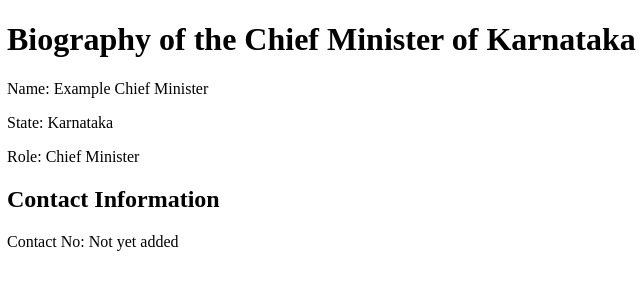
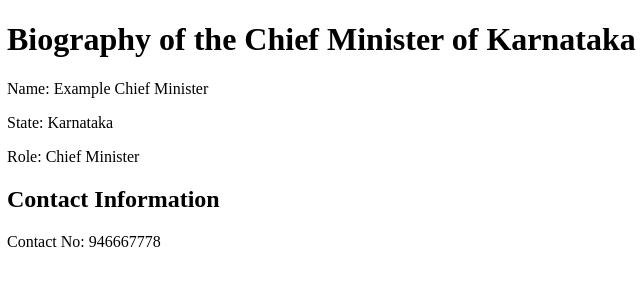
Before and after one commit to amoolya1/merge-conflict, a plain HTML site: page index.html in a window 1280 px wide. Shown: the full height of the page, 1-641 px from the left. Drawn offline with Linux system fonts and the light colour scheme.

Commit message:
Add contact number to index.html

```diff
--- a/index.html
+++ b/index.html
@@ -10,6 +10,6 @@
     <p>Role: Chief Minister</p>
 
     <h2>Contact Information</h2>
-    <p>Contact No: Not yet added</p>
+    <p>Contact No: 946667778</p>
 </body>
 </html>
```
